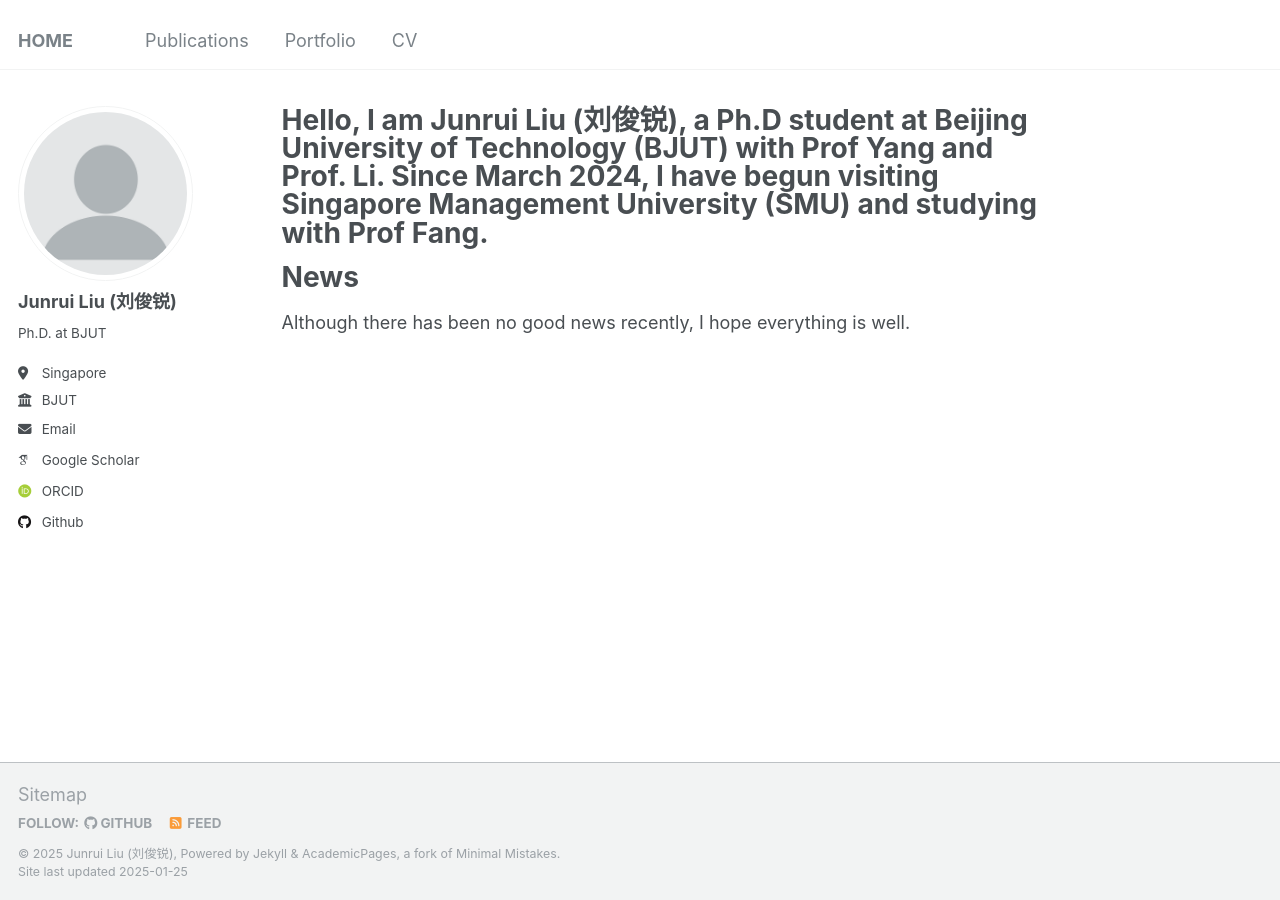
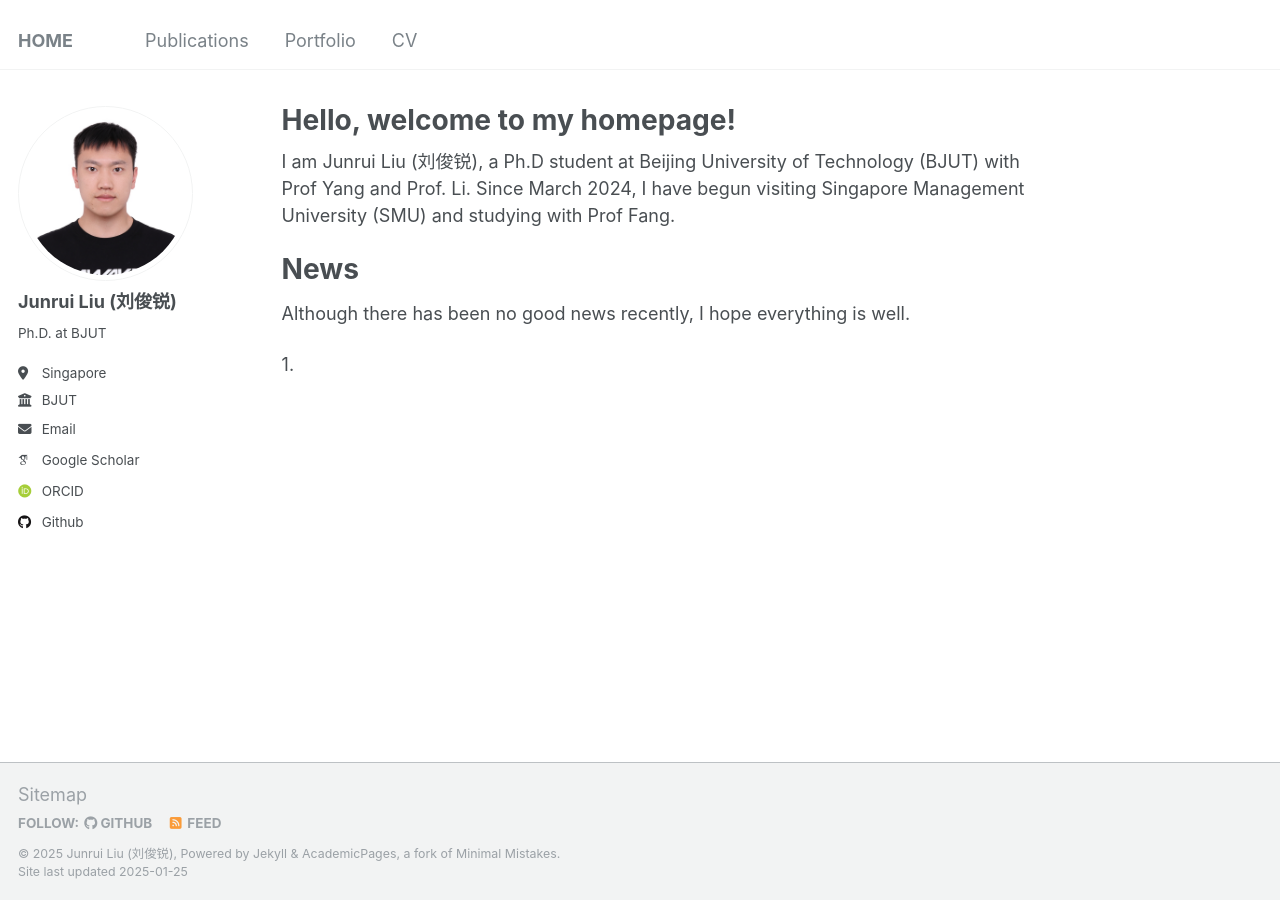
Before and after one commit to dianziliu/dianziliu.github.io, a Jekyll site: the page built from _pages/about.md, in a window 1280 px wide. Built offline with Jekyll 4.4.1, drawn with Linux system fonts in a browser that asks for light colours; some web fonts are replaced.

Commit message:
upate config

```diff
--- a/_config.yml
+++ b/_config.yml
@@ -21,7 +21,7 @@ repository               : "academicpages/academicpages.github.io"
 #               Additional customization can be done by editing /_includes/author-profile.html
 author:
   # Biographic information
-  avatar           : "profile.png"
+  avatar           : "profile.jpg"
   name             : "Junrui Liu (刘俊锐)"
   pronouns         : # example: "she/her"
   bio              : "Ph.D. at BJUT"
--- a/_pages/about.md
+++ b/_pages/about.md
@@ -1,14 +1,16 @@
 ---
 permalink: /
-title: "Hello, I am Junrui Liu (刘俊锐), a Ph.D student at Beijing University of Technology (BJUT) with Prof Yang and Prof. Li. Since March 2024, I have begun visiting Singapore Management University (SMU) and studying with Prof Fang."
+title: "Hello, welcome to my homepage!"
 author_profile: true
 redirect_from:
   - /about/
   - /about.html
 ---
+I am Junrui Liu (刘俊锐), a Ph.D student at Beijing University of Technology (BJUT) with Prof Yang and Prof. Li. Since March 2024, I have begun visiting Singapore Management University (SMU) and studying with Prof Fang.
+
+# News
+
+Although there has been no good news recently, I hope everything is well.
 
 
-
-
-# News
-Although there has been no good news recently, I hope everything is well.
+1.
```
Also changed, not shown: images/profile.jpg (added).
